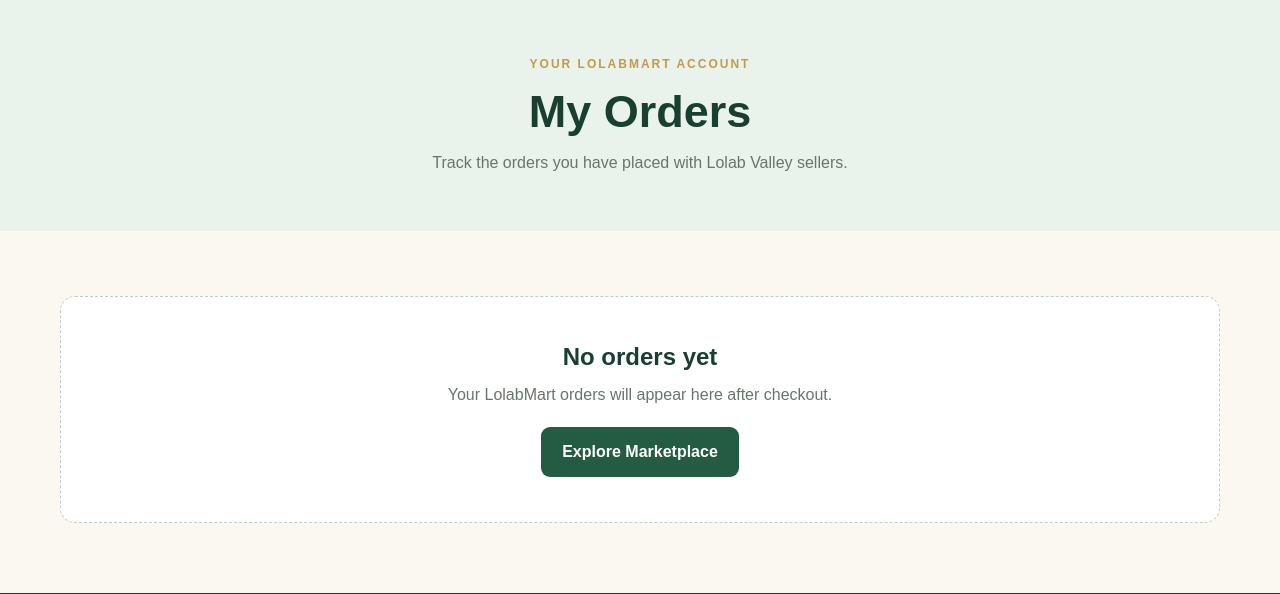
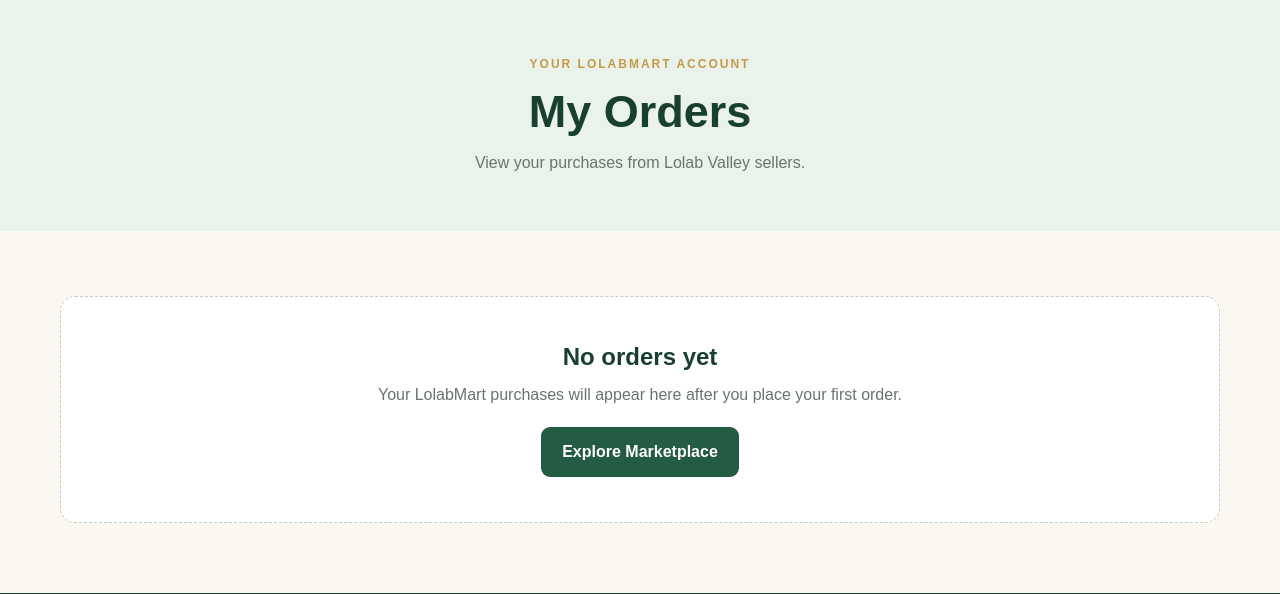
Before and after one commit to Xhkbasharat/lolabmart-ecommerce, a Python web app: template templates/orders.html in a window 1280 px wide. Shown: the part 114-708 px from the top of the page. Run offline with Jinja, Linux system fonts and the light colour scheme; the template is opened without the code that fills it, so the values that code supplies are empty.

Commit message:
Revise orders page content and structure
Updated the orders page to improve user experience with clearer messaging and layout adjustments.

```diff
--- a/templates/orders.html
+++ b/templates/orders.html
@@ -4,58 +4,113 @@
 {% block title %}My Orders | LolabMart{% endblock %}
 
 {% block content %}
+
 <section class="page-header">
     <p class="eyebrow">YOUR LOLABMART ACCOUNT</p>
     <h1>My Orders</h1>
-    <p>Track the orders you have placed with Lolab Valley sellers.</p>
+    <p>View your purchases from Lolab Valley sellers.</p>
 </section>
 
 <section class="section">
+
     {% if orders %}
+
         <div class="orders-list">
+
             {% for order in orders %}
+
                 <article class="order-card">
+
                     <div class="order-header">
+
                         <div>
-                    <p class="eyebrow">ORDER #{{ order.id }}</p>
-                    <h2>₹{{ "%.2f"|format(order.total_amount) }}</h2>
+                            <p class="eyebrow">
+                                ORDER #{{ order.id }}
+                            </p>
+
+                            <h2>
+                                ₹{{ "%.2f"|format(order.total_amount) }}
+                            </h2>
                         </div>
 
-                <span class="order-status">{{ order.status }}</span>
+                        <span class="order-status">
+                            {{ order.status }}
+                        </span>
+
                     </div>
 
                     <p class="order-date">
-                Placed on {{ order.created_at.strftime('%d %B %Y, %I:%M %p') }}
+                        Placed on
+                        {{ order.created_at.strftime('%d %B %Y, %I:%M %p') }}
                     </p>
 
                     <div class="order-products">
-                <h3>Order Items</h3>
+
+                        <h3>Products Ordered</h3>
 
                         {% for item in order.items %}
+
                             <div class="order-product-row">
-                    <span>{{ item.product_name }} × {{ item.quantity }}</span>
+
+                                <span>
+                                    {{ item.product_name }}
+                                    × {{ item.quantity }}
+                                </span>
+
                                 <strong>
                                     ₹{{ "%.2f"|format(item.unit_price * item.quantity) }}
                                 </strong>
+
                             </div>
+
                         {% endfor %}
+
                     </div>
 
                     <div class="order-address">
+
                         <h3>Delivery Address</h3>
-                <p>{{ order.shipping_address }}</p>
+
+                        <p>
+                            {{ order.shipping_address }}
+                        </p>
+
                     </div>
+
+                    <div class="order-footer">
+
+                        <p class="form-note">
+                            Thank you for supporting Lolab Valley sellers.
+                        </p>
+
+                    </div>
+
                 </article>
+
             {% endfor %}
+
         </div>
+
     {% else %}
+
         <div class="empty-state">
+
             <h2>No orders yet</h2>
-        <p>Your LolabMart orders will appear here after checkout.</p>
-        <a href="{{ url_for('products') }}" class="btn btn-primary">
+
+            <p>
+                Your LolabMart purchases will appear here
+                after you place your first order.
+            </p>
+
+            <a href="{{ url_for('products') }}"
+               class="btn btn-primary">
                 Explore Marketplace
             </a>
+
         </div>
+
     {% endif %}
+
 </section>
+
 {% endblock %}
```
Lines whose indentation alone changed are shown as unchanged.
